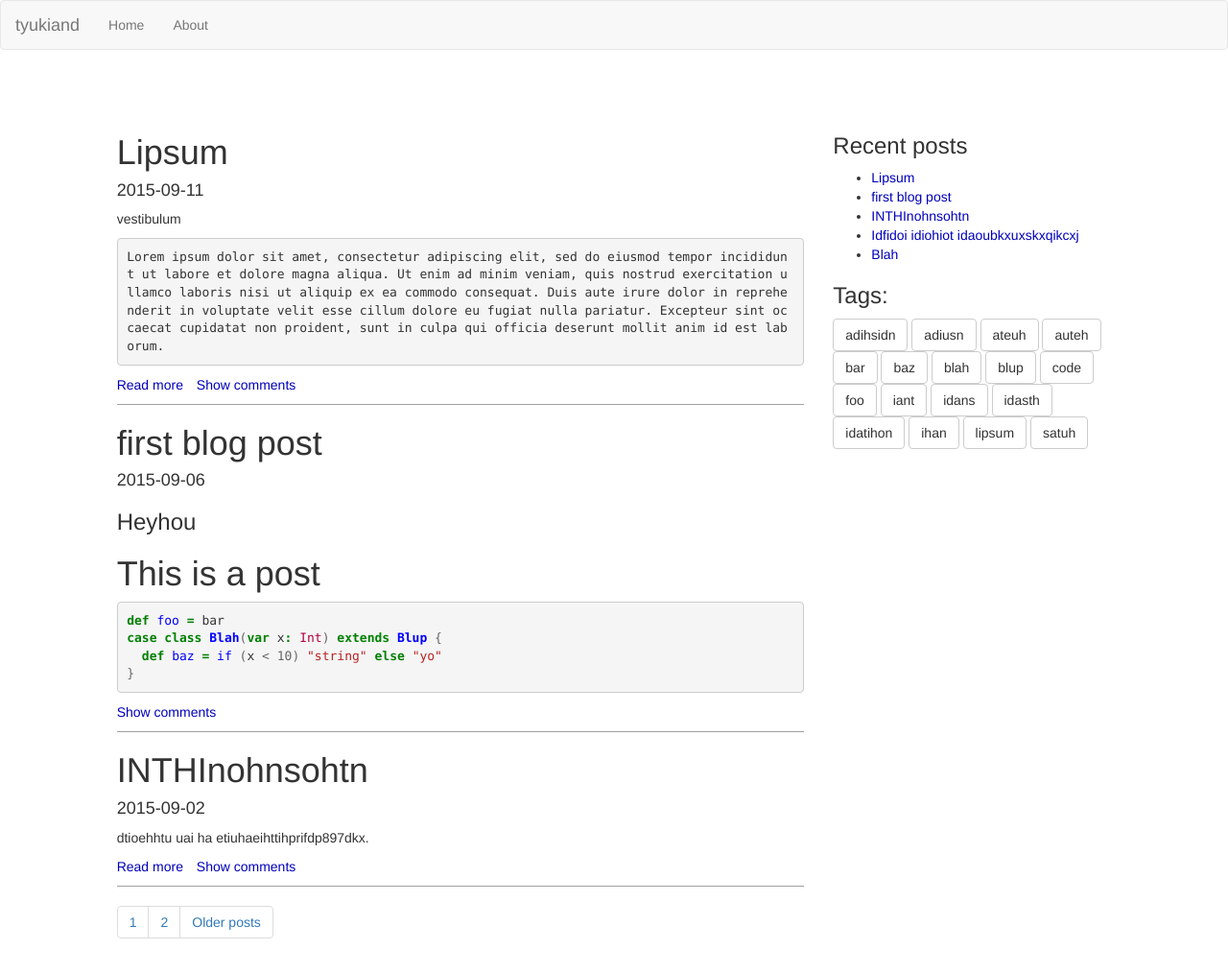
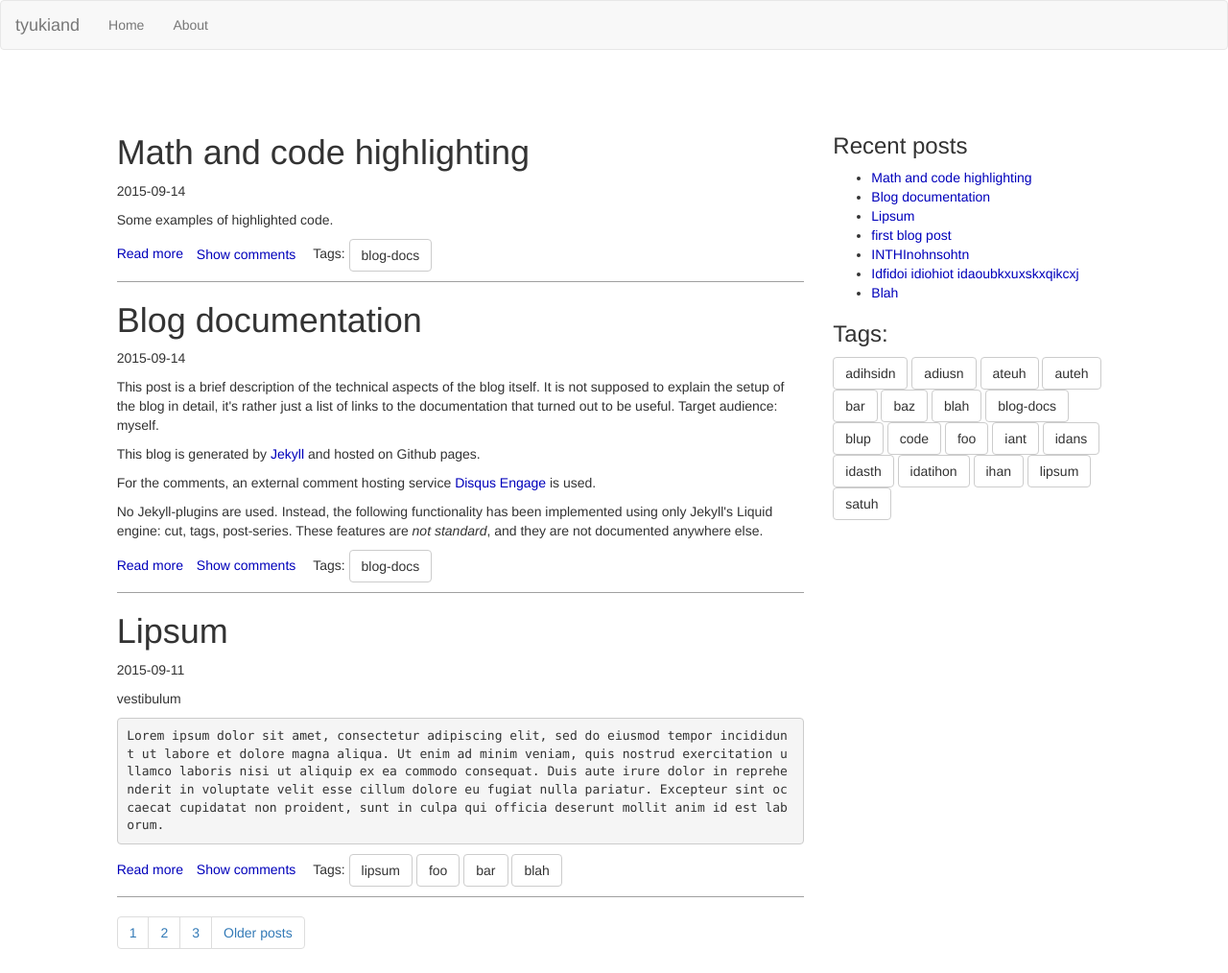
Before and after one commit to tyukiand/blog, a Jekyll site: the page built from index.html, in a window 1280 px wide. Shown: the whole page at 96% size. Built offline with Jekyll 4.4.1, drawn with Linux system fonts in a browser that asks for light colours; nearby versions of some CDN libraries; the list of posts is cut into pages by our own code.

Commit message:
Added two posts in the category 'blog-documentation', tweaked index a bit.

```diff
--- a/_layouts/post.html
+++ b/_layouts/post.html
@@ -10,7 +10,7 @@
     <div class="col-xs-12 col-md-8 col-lg-7">
       <h1>{{ page.title }}</h1>
       <p class="muted">{{ page.date | date: "%Y-%m-%d" }}</p>
-      <div style="border-bottom-style:solid;border-width:thin;border-color:#A0A0A0">
+      <div style="border-bottom-style:solid;border-width:thin;border-color:#A0A0A0;padding-bottom:1.5em">
         {{ content }}
       </div>
       <!-- show "series-paginator" -->
--- /dev/null
+++ b/_posts/2015-09-14-blog-setup.html
@@ -0,0 +1,143 @@
+---
+title: Blog documentation
+series: blog-setup
+category: blog-documentation
+layout: post
+date: 2015-09-14 17:00:45
+tags: blog-docs
+---
+<p>
+This post is a brief description of the technical aspects of the
+blog itself. It is not supposed to explain the setup of the blog
+in detail, it's rather just a list of links to the documentation that
+turned out to be useful. Target audience: myself.
+</p>
+
+<p>
+This blog is generated by <a href="https://jekyllrb.com/">Jekyll</a> and
+hosted on Github pages.
+</p>
+<p>
+For the comments, an external comment hosting service
+<a href="https://publishers.disqus.com/engage">Disqus Engage</a> is used.
+</p>
+<p>
+No Jekyll-plugins are used. Instead, the following functionality has
+been implemented using only Jekyll's Liquid engine: cut, tags, post-series. These features are <em>not standard</em>, and they are not
+documented anywhere else.
+</p>
+
+<!-- cut -->
+
+<h2>Ruby, gem, bundler, jekyll</h2>
+<p>
+In order to build and test the blog locally,
+one needs a current Ruby version
+(at the time of writing, GitHub requires at least 2.0.0,
+see <a href="https://help.github.com/articles/using-jekyll-with-pages/#installing-jekyll">
+this documentation</a>), and Jekyll itself.
+</p>
+<p>
+Obtaining a current version of Ruby using the <code>apt</code>
+package manager did not work so well: for some reason, <code>apt</code>
+broke both Ruby and my TexLive installation.
+Ruby's version manager <a href="https://rvm.io/">RVM</a> worked much better.
+After following the installation instructions for RVM, adding the
+following lines to the <code>~/.bashrc</code>:
+{% highlight bash %}
+export PATH="$PATH:$HOME/.rvm/bin" # Add RVM to PATH for scripting
+[[ -s "$HOME/.rvm/scripts/rvm" ]] && source "$HOME/.rvm/scripts/rvm"
+{% endhighlight %}
+and restarting the bash, one could install a current Ruby version by
+issuing the command:
+{% highlight bash %}
+rvm install 2.2.3
+rvm use 2.2.3 --default
+{% endhighlight %}
+Then, one could follow the instructions on <a href="https://help.github.com/articles/using-jekyll-with-pages/"> Github </a>, install <code>bundler</code>, and then install the current Jekyll version.
+</p>
+
+<p>
+The basic structure of the blog is similar to what is described
+in <a href="http://learn.andrewmunsell.com/learn/jekyll-by-example/tutorial">this tutorial</a> (it seems to use an older
+version of Bootstrap, but this is a minor problem).
+</p>
+<p>
+To serve the site locally, one has to issue the following command:
+{% highlight bash %}
+  bundler exec jekyll serve --baseurl ''
+{% endhighlight %}
+The <code>baseurl</code> has to be adjusted because the site is
+served on <code>http://localhost:4000/</code>, not on
+<code>http://localhost:4000/yourProjectName</code>, as it is the
+case of Github project-pages.
+Notice that Jekyll does not reload changes in <code>_config.yml</code>
+automatically.
+</p>
+
+<h2>Post series</h2>
+<p>
+Tags and series have been implemented from scratch using the
+filters provided by the Liquid engine.
+</p>
+<p>
+To create a series of posts, simply add
+<code>series: mySeriesName</code> to the front matter of
+each post that is part of the series. The posts will be sorted chronologically, there is no possibility to assign an index
+explicitly.
+</p>
+
+<h2>Tags</h2>
+<p>
+Every post can be assigned a number of tags.
+Add the following line to the front matter:
+{% highlight javascript %}
+  tags: [foo, bar, baz]
+{% endhighlight %}
+These tags will appear as links under the post.
+</p>
+
+<h2>Comments</h2>
+<p>
+Comment functionality is provided by Disqus.
+In order to keep comment-thread identifiers completely
+independent from the URL, the slug, or the post title,
+I decided to specify every thread-id manually. To specify
+the id for the comment thread, add the following line
+to the front matter:
+{% highlight javascript %}
+  commentsId: moreOrLessSensibleId12345
+{% endhighlight %}
+Furthermore, the variable <code>discusShortname</code> must be
+specified in the <code>_config.yml</code> (it will be sent to
+Disqus as the <code>discus_shortname</code> parameter of their
+script.
+</p>
+<p>
+  To access Disqus' moderation/administration panel,
+  visit the page <code>https://your_discus_shortname.disqus.com/admin/moderate/</code>.
+</p>
+
+<h2> Cut </h2>
+<p>
+The cut-feature is available. Just insert <code>&lt;!-- cut --&gt;</code>
+anywhere in the post. Notice that there is a single space on each side
+of the word "cut".
+</p>
+
+<h2> Summary </h2>
+To add a new post, create a <code>.html</code> or <code>.markdown</code>
+file in the <code>_posts</code> directory, and begin with the following front matter:
+{% highlight javascript %}
+---
+title: Human readable title
+series: nameOfThePostSeries
+tags: [foo, bar, baz]
+category: test
+commentsId: moreOrLessSensibleId12345
+layout: post
+date: 2015-09-14 17:30:45
+---
+{% endhighlight %}
+Tags and category are optional. Date can be used to order multiple posts
+that were made the same day.
--- /dev/null
+++ b/_posts/2015-09-14-highlighting-test.html
@@ -0,0 +1,88 @@
+---
+title: Math and code highlighting
+category: blog-documentation
+series: blog-setup
+layout: post
+date: 2015-09-14 17:30:45
+tags: blog-docs
+---
+Some examples of highlighted code.
+
+<!-- cut -->
+<h2>Scala</h2>
+<p> Some Scala code (excerpt from <a href="https://github.com/scala/scala/blob/v2.11.7/src/library/scala/collection/immutable/List.scala#L1">Scala standard library</a>) </p>
+{% highlight scala %}
+  sealed abstract class List[+A] extends AbstractSeq[A]
+                                  with LinearSeq[A]
+                                  with Product
+                                  with GenericTraversableTemplate[A, List]
+                                  with LinearSeqOptimized[A, List[A]]
+                                  with Serializable {
+  override def companion: GenericCompanion[List] = List
+
+  import scala.collection.{Iterable, Traversable, Seq, IndexedSeq}
+
+  def isEmpty: Boolean
+  def head: A
+  def tail: List[A]
+
+  // New methods in List
+
+  /** Adds an element at the beginning of this list.
+   *  @param x the element to prepend.
+   *  @return  a list which contains `x` as first element and
+   *           which continues with this list.
+   *
+   *  @usecase def ::(x: A): List[A]
+   *    @inheritdoc
+   *
+   *    Example:
+   *    {{{1 :: List(2, 3) = List(2, 3).::(1) = List(1, 2, 3)}}}
+   */
+  def ::[B >: A] (x: B): List[B] =
+    new scala.collection.immutable.::(x, this)
+
+  /** Adds the elements of a given list in front of this list.
+   *  @param prefix  The list elements to prepend.
+   *  @return a list resulting from the concatenation of the given
+   *    list `prefix` and this list.
+   *
+   *  @usecase def :::(prefix: List[A]): List[A]
+   *    @inheritdoc
+   *
+   *    Example:
+   *    {{{List(1, 2) ::: List(3, 4) = List(3, 4).:::(List(1, 2)) = List(1, 2, 3, 4)}}}
+   */
+  def :::[B >: A](prefix: List[B]): List[B] =
+    if (isEmpty) prefix
+    else if (prefix.isEmpty) this
+    else (new ListBuffer[B] ++= prefix).prependToList(this)
+{% endhighlight %}
+
+<h2>Haskell</h2>
+<p> Some haskell code (copy pasted from <a href="https://en.wikipedia.org/wiki/Haskell_%28programming_language%29">Wikipedia</a>)</p>
+{% highlight haskell %}
+-- Type annotation (optional)
+factorial :: (Integral a) => a -> a
+
+-- Using recursion
+factorial n | n < 2 = 1
+factorial n = n * factorial (n - 1)
+
+-- Using recursion, with guards
+factorial n
+  | n < 2     = 1
+  | otherwise = n * factorial (n - 1)
+
+-- Using recursion but written without pattern matching
+factorial n = if n > 0 then n * factorial (n-1) else 1
+
+-- Using a list
+factorial n = product [1..n]
+
+-- Using fold (implements product)
+factorial n = foldl (*) 1 [1..n]
+
+-- Point-free style
+factorial = foldr (*) 1 . enumFromTo 1
+{% endhighlight %}
--- a/index.html
+++ b/index.html
@@ -4,9 +4,29 @@ layout: main
 ---
 
 {% for post in paginator.posts %}
+{% capture tagLinks %}
+{% if post.tags.size > 0 %}
+<span style="margin-left:1em">
+  Tags:
+  {% for t in post.tags %}
+    <a class="btn btn-default" role="button"  href="{{ site.baseurl }}/tags/#{{t}}">{{ t }}</a>
+  {% endfor %}
+</span>
+{% endif %}
+{% endcapture %}
 <div style="border-bottom-style:solid;border-width:thin;border-color:#A0A0A0">
   <h1>{{ post.title }}</h1>
-  <h4>{{ post.date | date: "%Y-%m-%d"}}</h4>
+  <p>
+    {{ post.date | date: "%Y-%m-%d"}}
+
+    {% comment %}
+    {% if post.category %}
+      <span style="margin-left:1em">
+        Category: <code>{{post.category}}</code>
+      </span>
+    {% endif %}
+    {% endcomment %}
+  </p>
   <p>
     {% assign abstract = (post.content | split:"<!-- cut -->" | first) %}
     {% assign abstractSize = (abstract | size) %}
@@ -17,6 +37,7 @@ layout: main
         <a
           href="{{ site.baseurl }}{{ post.url }}#commentsBookmark"
         >Show comments</a>
+        {{ tagLinks }}
       </p>
     {% else %}
       {{ abstract }}
@@ -28,8 +49,10 @@ layout: main
         <a
           href="{{ site.baseurl }}{{ post.url }}#commentsBookmark"
         >Show comments</a>
+        {{ tagLinks }}
       </p>
     {% endif %}
+
   </p>
 </div>
 {% endfor %}
```
Also changed, not shown: other parts of _layouts/post.html (+1 -1 lines).
